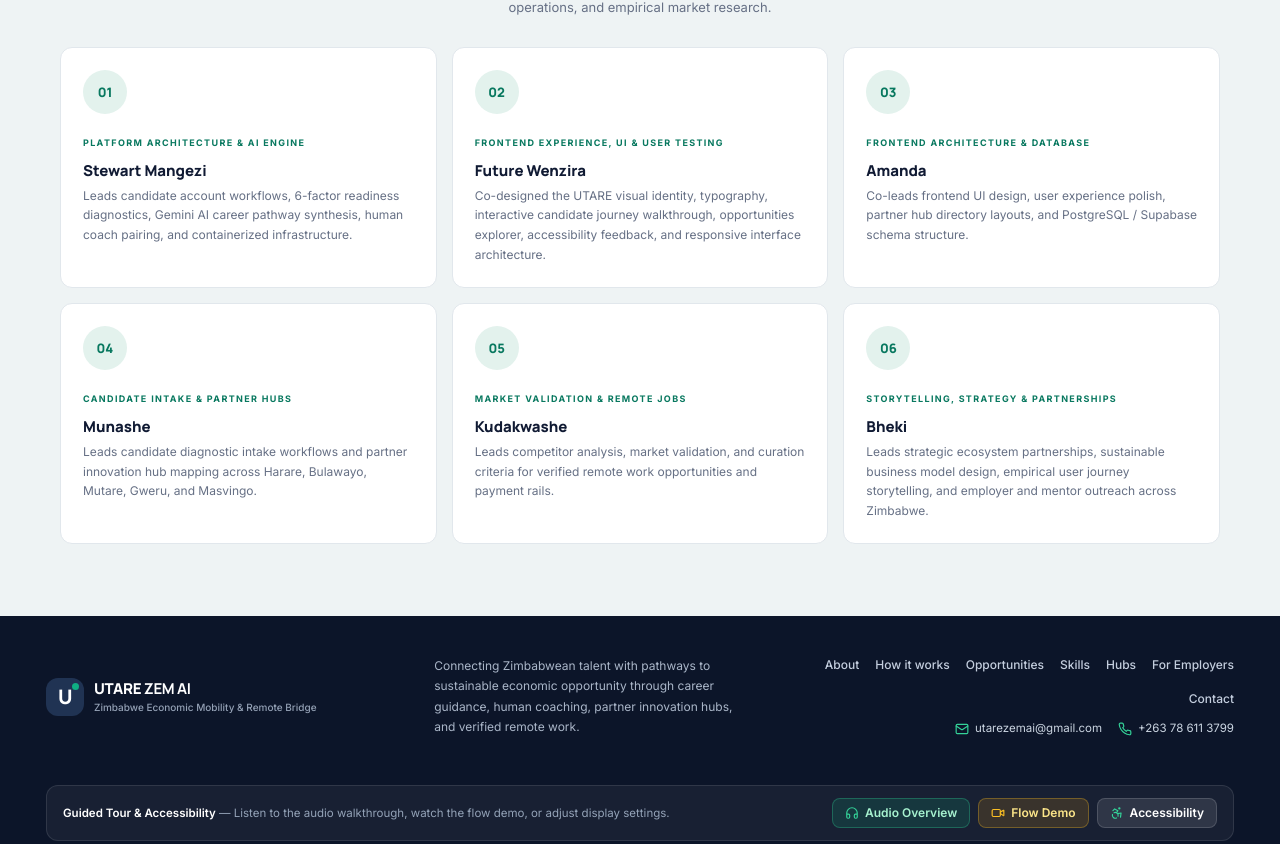
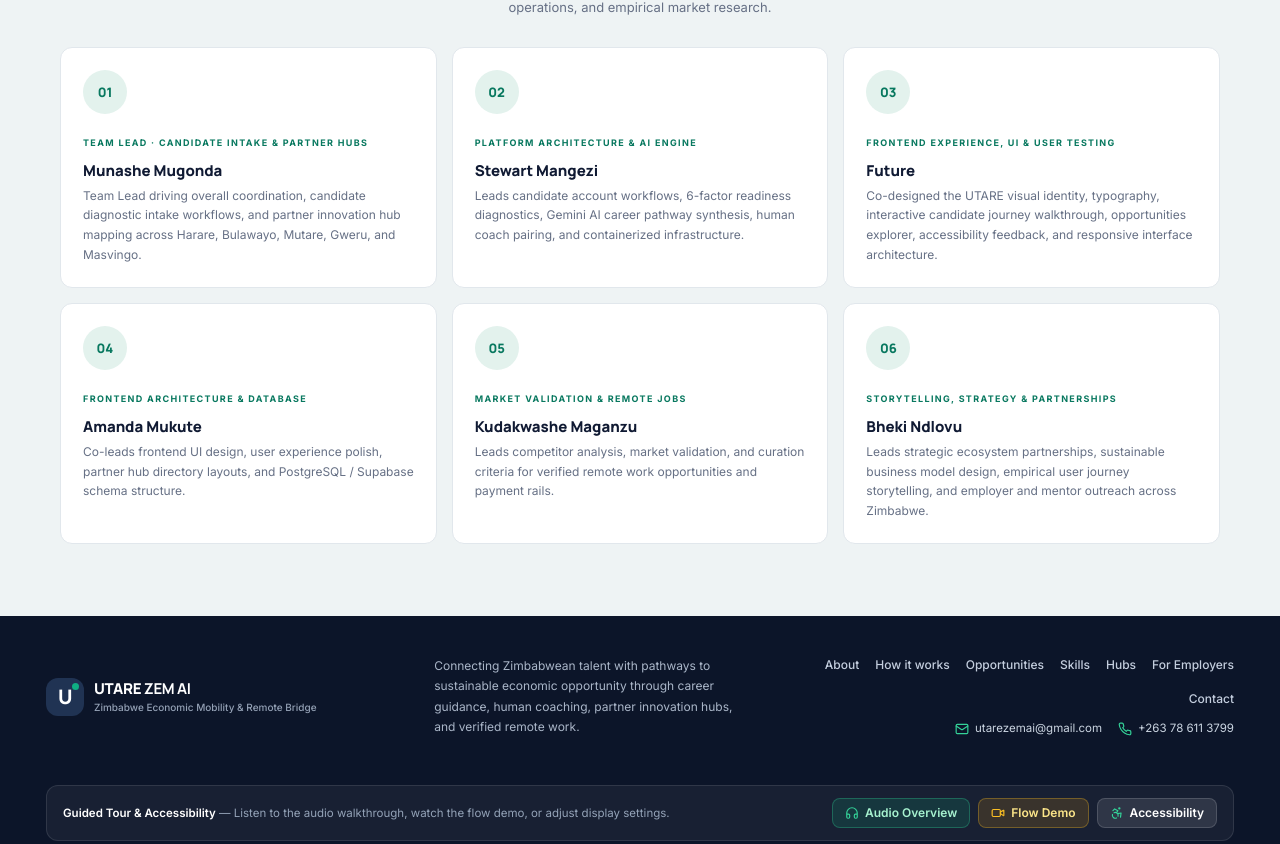
Before and after one commit to mangezi64/utare-zisedu-mvp, a Next.js app: page /about in a window 1280 px wide. Shown: the part 2037-2881 px from the top of the page. Built offline with nearby package versions, Linux system fonts and the light colour scheme; no server answers.

Commit message:
chore(about): update full team member names and Team Lead role

```diff
--- a/src/app/about/page.tsx
+++ b/src/app/about/page.tsx
@@ -28,38 +28,38 @@ const CHALLENGES = [
 const TEAM_MEMBERS = [
   {
     num: "01",
+    role: "TEAM LEAD · CANDIDATE INTAKE & PARTNER HUBS",
+    name: "Munashe Mugonda",
+    bio: "Team Lead driving overall coordination, candidate diagnostic intake workflows, and partner innovation hub mapping across Harare, Bulawayo, Mutare, Gweru, and Masvingo.",
+  },
+  {
+    num: "02",
     role: "PLATFORM ARCHITECTURE & AI ENGINE",
     name: "Stewart Mangezi",
     bio: "Leads candidate account workflows, 6-factor readiness diagnostics, Gemini AI career pathway synthesis, human coach pairing, and containerized infrastructure.",
   },
   {
-    num: "02",
+    num: "03",
     role: "FRONTEND EXPERIENCE, UI & USER TESTING",
-    name: "Future Wenzira",
+    name: "Future",
     bio: "Co-designed the UTARE visual identity, typography, interactive candidate journey walkthrough, opportunities explorer, accessibility feedback, and responsive interface architecture.",
   },
   {
-    num: "03",
+    num: "04",
     role: "FRONTEND ARCHITECTURE & DATABASE",
-    name: "Amanda",
+    name: "Amanda Mukute",
     bio: "Co-leads frontend UI design, user experience polish, partner hub directory layouts, and PostgreSQL / Supabase schema structure.",
-  },
-  {
-    num: "04",
-    role: "CANDIDATE INTAKE & PARTNER HUBS",
-    name: "Munashe",
-    bio: "Leads candidate diagnostic intake workflows and partner innovation hub mapping across Harare, Bulawayo, Mutare, Gweru, and Masvingo.",
   },
   {
     num: "05",
     role: "MARKET VALIDATION & REMOTE JOBS",
-    name: "Kudakwashe",
+    name: "Kudakwashe Maganzu",
     bio: "Leads competitor analysis, market validation, and curation criteria for verified remote work opportunities and payment rails.",
   },
   {
     num: "06",
     role: "STORYTELLING, STRATEGY & PARTNERSHIPS",
-    name: "Bheki",
+    name: "Bheki Ndlovu",
     bio: "Leads strategic ecosystem partnerships, sustainable business model design, empirical user journey storytelling, and employer and mentor outreach across Zimbabwe.",
   },
 ];
```
